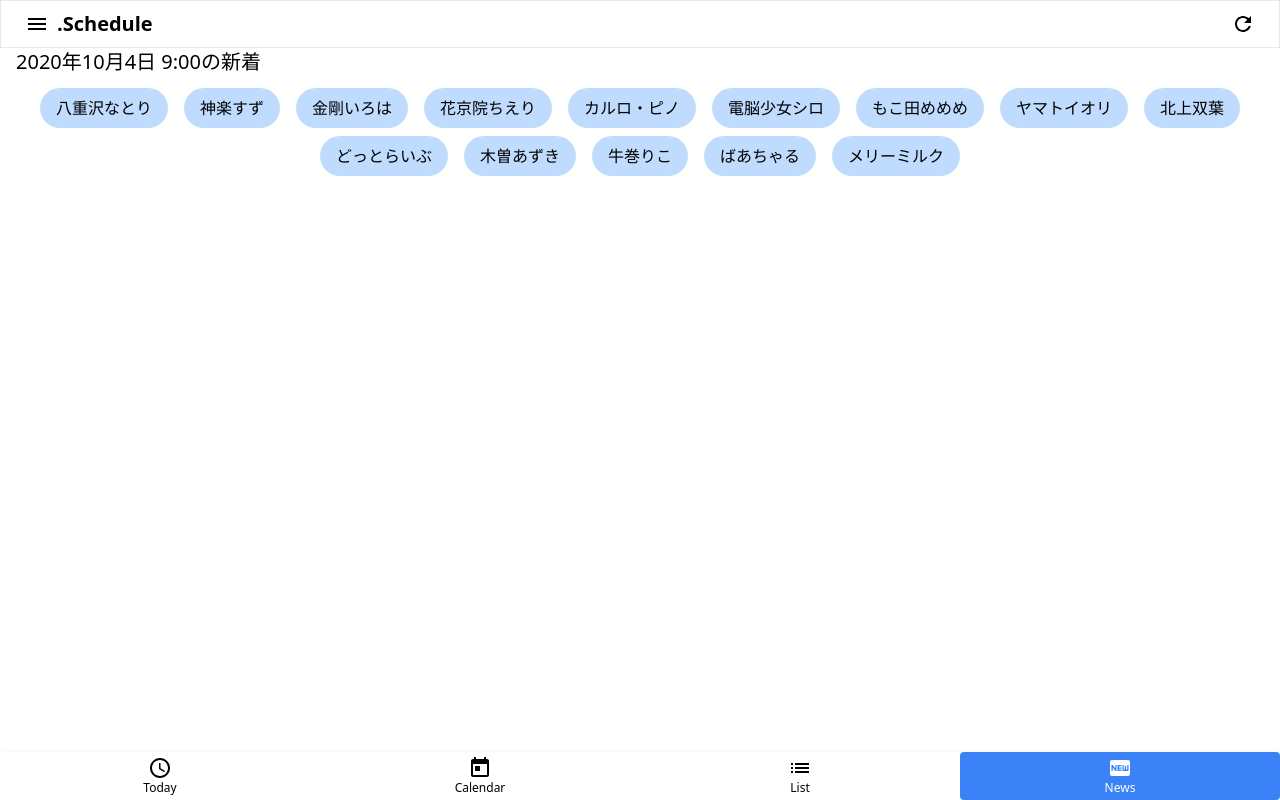
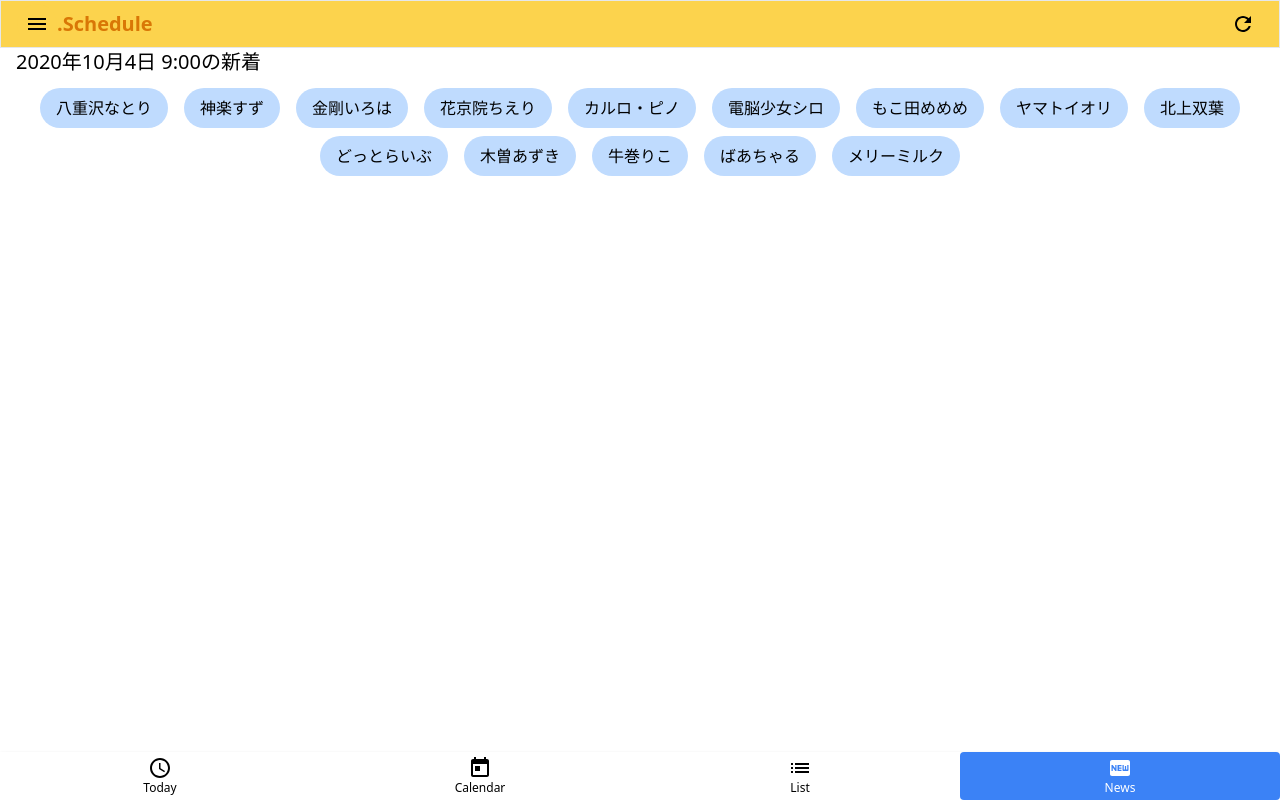
Before and after one commit to Siroyaka/dotschedule-webfront, a Next.js app: page /newitems in a window 1280 px wide. Built offline with nearby package versions, Linux system fonts and the light colour scheme.

Commit message:
feat: 🎸 tailwindcss update support
postcss and purgecss update for tailwindcss. And all
orange-color-css-parts changed to yellow.

BREAKING CHANGE: 🧨 orange to yellow

```diff
--- a/package.json
+++ b/package.json
@@ -13,10 +13,12 @@
     "@types/node": "^14.14.9",
     "@types/react": "^17.0.0",
     "@types/redux": "^3.6.31",
+    "autoprefixer": "^10.0.2",
     "clsx": "^1.1.1",
     "firebase": "^8.1.1",
     "next": "10.0.2",
     "now": "^19.2.0",
+    "postcss": "^8.1.10",
     "postcss-preset-env": "^6.7.0",
     "react": "17.0.1",
     "react-dom": "17.0.1",
--- a/src/components/standalone/Header.tsx
+++ b/src/components/standalone/Header.tsx
@@ -21,12 +21,12 @@ const Header: React.FC<Props> = (props) => {
   }, [router])
 
   return(
-    <header className={clsx('w-screen', 'flex', 'fixed', 'top-0', 'h-12', 'bg-orange-300', 'border', 'border-orange-300', 'px-4', 'py-1', 'flex', 'flex-row', 'items-center', 'z-50', 'justify-between')}>
+    <header className={clsx('w-screen', 'flex', 'fixed', 'top-0', 'h-12', 'bg-yellow-300', 'border', 'border-orange-300', 'px-4', 'py-1', 'flex', 'flex-row', 'items-center', 'z-50', 'justify-between')}>
       <div className={'flex flex-row items-center'}>
-        <MenuButton classes={{button: 'bg-orange-300 hover:bg-orange-200 active:bg-orange-100'}} onClick={onMenuClick} />
-        <h6 className={'font-sans font-semibold text-xl text-orange-600'}>{title}</h6>
+        <MenuButton classes={{button: 'bg-yellow-300 hover:bg-yellow-200 active:bg-yellow-100'}} onClick={onMenuClick} />
+        <h6 className={'font-sans font-semibold text-xl text-yellow-600'}>{title}</h6>
       </div>
-      <button className={'px-2 py-2 focus:outline-none hover:bg-orange-200 active:bg-orange-100 rounded-full'} style={{ transition: "all .15s ease" }} aria-label='reload-button' onClick={reload}><ReloadIconSvg /></button>
+      <button className={'px-2 py-2 focus:outline-none hover:bg-yellow-200 active:bg-yellow-100 rounded-full'} style={{ transition: "all .15s ease" }} aria-label='reload-button' onClick={reload}><ReloadIconSvg /></button>
     </header>
   )
 }
--- a/src/components/template/Drawer/index.tsx
+++ b/src/components/template/Drawer/index.tsx
@@ -21,8 +21,8 @@ const Drawer: React.FC<Props> = (props) => {
         <div id='drawer-out-field' onClick={onClose} className={clsx('h-full', 'absolute', 'z-50', 'top-0', 'bg-gray-700', 'bg-opacity-25', 'w-full')} />
       }
       <aside className={clsx(className, 'transform', 'duration-300', 'ease-in-out', 'bg-red-300', 'h-full', 'fixed', 'z-50', 'top-0', 'left-0', 'transition-all', 'flex', 'flex-col', 'w-64', `${open ? 'translate-x-0' : '-translate-x-full'}`)}>
-        <div id='drawerHeader' className={clsx('h-12', 'bg-orange-300', 'w-full', 'flex', 'flex-row', 'items-center', 'py-1', 'px-4')}>
-          <button aria-label='close-left-drawer' className={clsx('py-2 px-2 focus:outline-none transition duration-200 rounded-full', 'hover:bg-orange-200', 'active:bg-orange-100')} style={{transition: 'all .15 ease'}} onClick={onClose}>
+        <div id='drawerHeader' className={clsx('h-12', 'bg-yellow-300', 'w-full', 'flex', 'flex-row', 'items-center', 'py-1', 'px-4')}>
+          <button aria-label='close-left-drawer' className={clsx('py-2 px-2 focus:outline-none transition duration-200 rounded-full', 'hover:bg-yellow-200', 'active:bg-yellow-100')} style={{transition: 'all .15 ease'}} onClick={onClose}>
             <CloseSvg />
           </button>
         </div>
```
Also changed, not shown: 1 other file (tests, documents, lock files or other folders).
